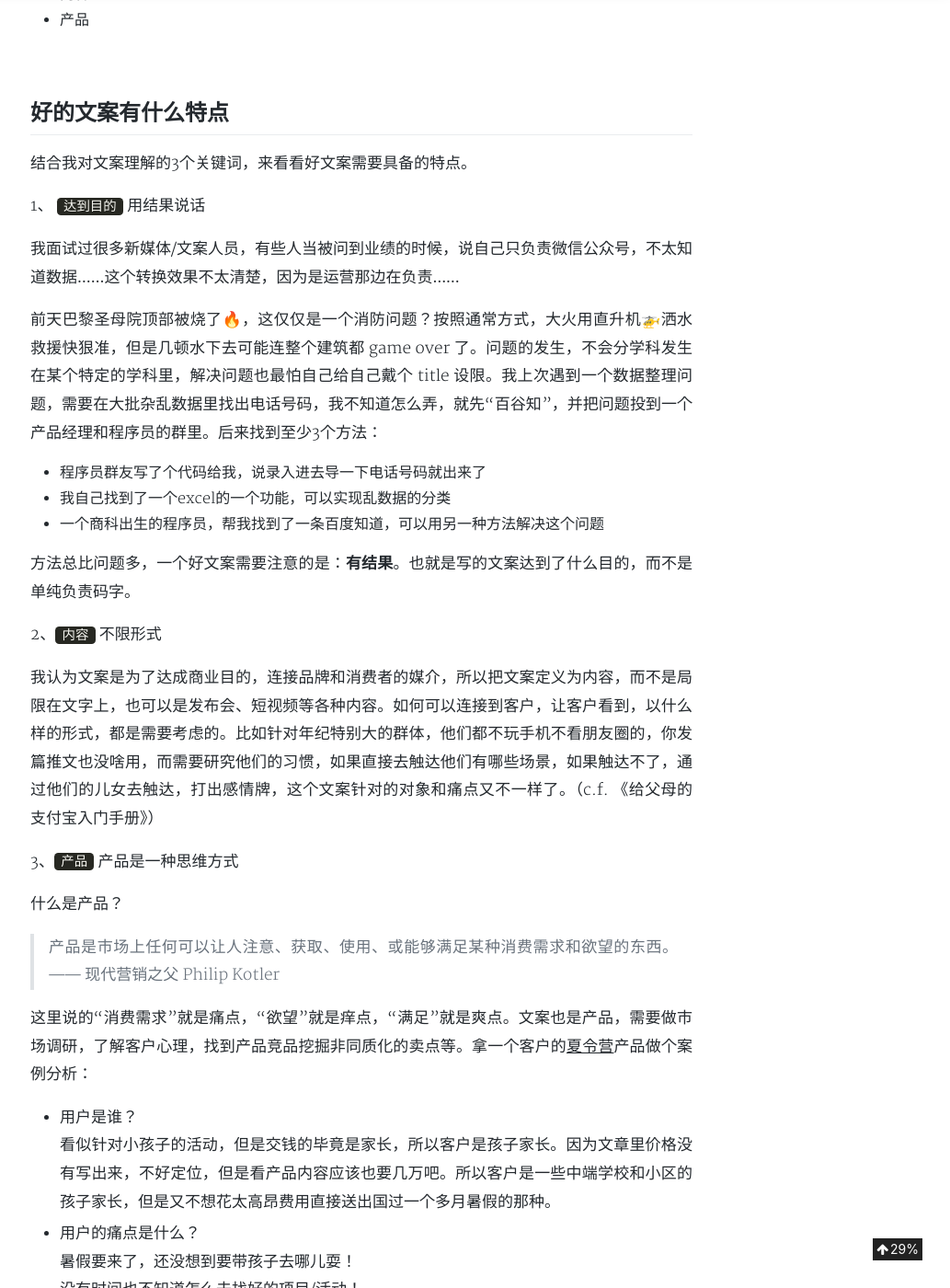
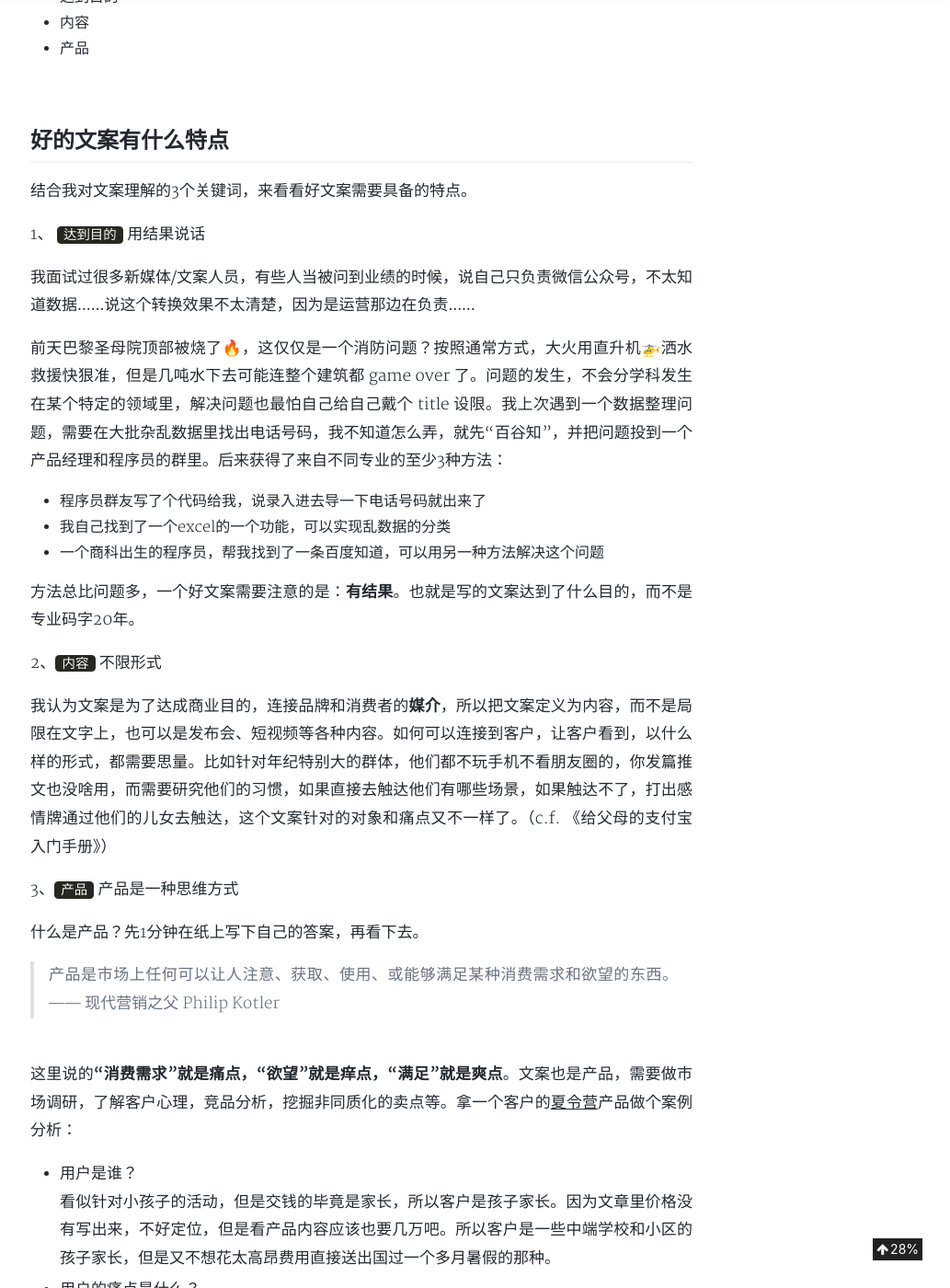
Before and after one commit to aJiea/ajiea.github.io, a Jekyll site: the page built from _posts/2019-04-17-copywriter.md, in a window 1280 px wide and 1400 px high, scrolled down 1135 px. Shown: the whole window at 92% size, without its empty margins (247-1280 px from the left). Built offline with Jekyll 4.4.1, drawn with Linux system fonts in a browser that asks for light colours; nearby versions of some CDN libraries; comment, search, counter and statistics services are not loaded; a style sheet for code colours, icons or effects is not loaded.

Commit message:
Update 2019-04-17-copywriter.md

```diff
--- a/_posts/2019-04-17-copywriter.md
+++ b/_posts/2019-04-17-copywriter.md
@@ -9,7 +9,7 @@ categories: 'WRITING'
 
 ## 文案是啥？
 
-先1分钟在纸上写下自己的答案，再看下去。
+先1分钟在纸上写下自己的答案，再看下去。<br/>
 
 
 > “文案”（wén àn）是指古代官衙中掌管档案、负责起草文书的幕友,亦指官署中的公文、书信等；在现代，文案的称呼主要用在商业领域，其意义与中国古代所说的文案是有区别的。—— 度娘
@@ -31,7 +31,7 @@ categories: 'WRITING'
 > 文案不华丽，甚至只是简单地描绘出用户心中的情景，却充满画面感、直指利益。——李叫兽
 
 
-看了这么多大师的理解，我觉得文案是 **要达到某个目的的内容产品**。三个关键词：
+<br/>看了这么多大师的理解，我觉得文案是 **要达到某个目的的内容产品**。三个关键词：
 - 达到目的
 - 内容
 - 产品
@@ -40,52 +40,53 @@ categories: 'WRITING'
 
 ## 好的文案有什么特点
 
-结合我对文案理解的3个关键词，来看看好文案需要具备的特点。
+结合我对文案理解的3个关键词，来看看好文案需要具备的特点。<br/>
 
 1、 `达到目的` 用结果说话
 
-我面试过很多新媒体/文案人员，有些人当被问到业绩的时候，说自己只负责微信公众号，不太知道数据……这个转换效果不太清楚，因为是运营那边在负责……
+我面试过很多新媒体/文案人员，有些人当被问到业绩的时候，说自己只负责微信公众号，不太知道数据……说这个转换效果不太清楚，因为是运营那边在负责……
 
-前天巴黎圣母院顶部被烧了🔥，这仅仅是一个消防问题？按照通常方式，大火用直升机🚁洒水救援快狠准，但是几顿水下去可能连整个建筑都 game over 了。问题的发生，不会分学科发生在某个特定的学科里，解决问题也最怕自己给自己戴个 title 设限。我上次遇到一个数据整理问题，需要在大批杂乱数据里找出电话号码，我不知道怎么弄，就先“百谷知”，并把问题投到一个产品经理和程序员的群里。后来找到至少3个方法：
+前天巴黎圣母院顶部被烧了🔥，这仅仅是一个消防问题？按照通常方式，大火用直升机🚁洒水救援快狠准，但是几吨水下去可能连整个建筑都 game over 了。问题的发生，不会分学科发生在某个特定的领域里，解决问题也最怕自己给自己戴个 title 设限。我上次遇到一个数据整理问题，需要在大批杂乱数据里找出电话号码，我不知道怎么弄，就先“百谷知”，并把问题投到一个产品经理和程序员的群里。后来获得了来自不同专业的至少3种方法：
 - 程序员群友写了个代码给我，说录入进去导一下电话号码就出来了
 - 我自己找到了一个excel的一个功能，可以实现乱数据的分类
 - 一个商科出生的程序员，帮我找到了一条百度知道，可以用另一种方法解决这个问题
 
-方法总比问题多，一个好文案需要注意的是：**有结果**。也就是写的文案达到了什么目的，而不是单纯负责码字。
+方法总比问题多，一个好文案需要注意的是：**有结果**。也就是写的文案达到了什么目的，而不是专业码字20年。<br/>
 
 2、`内容` 不限形式
 
-我认为文案是为了达成商业目的，连接品牌和消费者的媒介，所以把文案定义为内容，而不是局限在文字上，也可以是发布会、短视频等各种内容。如何可以连接到客户，让客户看到，以什么样的形式，都是需要考虑的。比如针对年纪特别大的群体，他们都不玩手机不看朋友圈的，你发篇推文也没啥用，而需要研究他们的习惯，如果直接去触达他们有哪些场景，如果触达不了，通过他们的儿女去触达，打出感情牌，这个文案针对的对象和痛点又不一样了。（c.f. 《给父母的支付宝入门手册》）
+我认为文案是为了达成商业目的，连接品牌和消费者的**媒介**，所以把文案定义为内容，而不是局限在文字上，也可以是发布会、短视频等各种内容。如何可以连接到客户，让客户看到，以什么样的形式，都需要思量。比如针对年纪特别大的群体，他们都不玩手机不看朋友圈的，你发篇推文也没啥用，而需要研究他们的习惯，如果直接去触达他们有哪些场景，如果触达不了，打出感情牌通过他们的儿女去触达，这个文案针对的对象和痛点又不一样了。（c.f. 《给父母的支付宝入门手册》）<br/>
 
 3、`产品` 产品是一种思维方式
 
-什么是产品？
+什么是产品？先1分钟在纸上写下自己的答案，再看下去。<br/>
 
 > 产品是市场上任何可以让人注意、获取、使用、或能够满足某种消费需求和欲望的东西。—— 现代营销之父 Philip Kotler
 
-这里说的“消费需求”就是痛点，“欲望”就是痒点，“满足”就是爽点。文案也是产品，需要做市场调研，了解客户心理，找到产品竞品挖掘非同质化的卖点等。拿一个客户的[夏令营](https://mp.weixin.qq.com/s/sjtg-IpPb1-YjWQ77uKmfg)产品做个案例分析：
+<br/>这里说的**“消费需求”就是痛点，“欲望”就是痒点，“满足”就是爽点**。文案也是产品，需要做市场调研，了解客户心理，竞品分析，挖掘非同质化的卖点等。拿一个客户的[夏令营](https://mp.weixin.qq.com/s/sjtg-IpPb1-YjWQ77uKmfg)产品做个案例分析：
 
 - 用户是谁？<br/>
 看似针对小孩子的活动，但是交钱的毕竟是家长，所以客户是孩子家长。因为文章里价格没有写出来，不好定位，但是看产品内容应该也要几万吧。所以客户是一些中端学校和小区的孩子家长，但是又不想花太高昂费用直接送出国过一个多月暑假的那种。
-
+<br/>
 
 - 用户的痛点是什么？<br/>
 暑假要来了，还没想到要带孩子去哪儿耍！<br/>
 没有时间也不知道怎么去找好的项目/活动！<br/>
 想要帮孩子规划好有价值的暑期，给他留下好的回忆。
-
+<br/>
 
 - 用户的痒点是什么？<br/>
 要有意思，有成长，有bigger，孩子还会感谢我的暑期安排！
-
+<br/>
 
 - 用户的爽点是什么？<br/>
 安排好孩子生活的假期，留下美好记忆，又可以学习成长，我又不是很累很操心，身边人都赞扬我很会安排。
+<br/>
 
 - 用户为什么不买？<br/>
 一位“不买”用户的意识流：产品没有标价……报名方式没有标……课程时间有三个不太清楚具体怎样，三段时间中的空缺还需要接孩子回家然后又送过去吗……说是国外的但课程老师都是中国人呢……这个公众号文章阅读量两位数，还是发的各种养身的文章……这个贝拉是做什么，好像没有听说过……排版随意不知道靠不靠谱……活动图片不够高大上……地点没有标，哦好像在贝拉国际学校，这个学校在哪儿，基础设施怎样？之前家长和学员的反馈不太清楚，文章里介绍的都是项目有什么，但是实际开展情况和反响比价未知……让孩子参加一个国内的挂名国外的项目，不如直接送到国外去参加本土学校办的项目，更有场景感呢~<br/>
 综上所述，不买。
-
+<br/>
 
 - 用户为什么买？
 	- 宛若故里推荐的，有可靠的社群背书，增加可信度
@@ -94,11 +95,12 @@ categories: 'WRITING'
 		- 不仅是英文，而是英文+音乐剧结合起来，这方面学校比较缺，最后还要做交付性产品建立成就感和责任心
 		- 高端运动高尔夫⛳️这些可以接触到，增加孩子生活的体验
 
-
+<br/>
 - 用户为什么在这里买？
 	- 宛若故里推荐
 	- 宛若故里的同学的产品，一个班的，认识，有什么问题以直接找他们
 	- 课程内容吸引人
+<br/>
 
 - 用户为什么要立即买？
 	- 课程内容吸引
@@ -121,7 +123,7 @@ categories: 'WRITING'
 - 原有价值观：有更便宜的，买便宜的，不要被平台价格宰了
 - 新的价值观：过有品质的生活
 
-认知升级拉开人和人之间的距离。故里小姐的文案课，给我的最大冲击也是价值观的震撼，她不断提到同理心和建立同理心的方法，这是我报名参加这次课程预期之外的惊喜。
+<br/>认知升级拉开人和人之间的距离。故里小姐的文案课，给我的最大冲击也是价值观的震撼，她不断提到同理心和建立同理心的方法，这是我报名参加这次课程预期之外的惊喜。
 
 那么接下来公开下，跟故里小姐学文案，我吃了哪些书和将要吃哪些书去补自己的不足。
 
```
